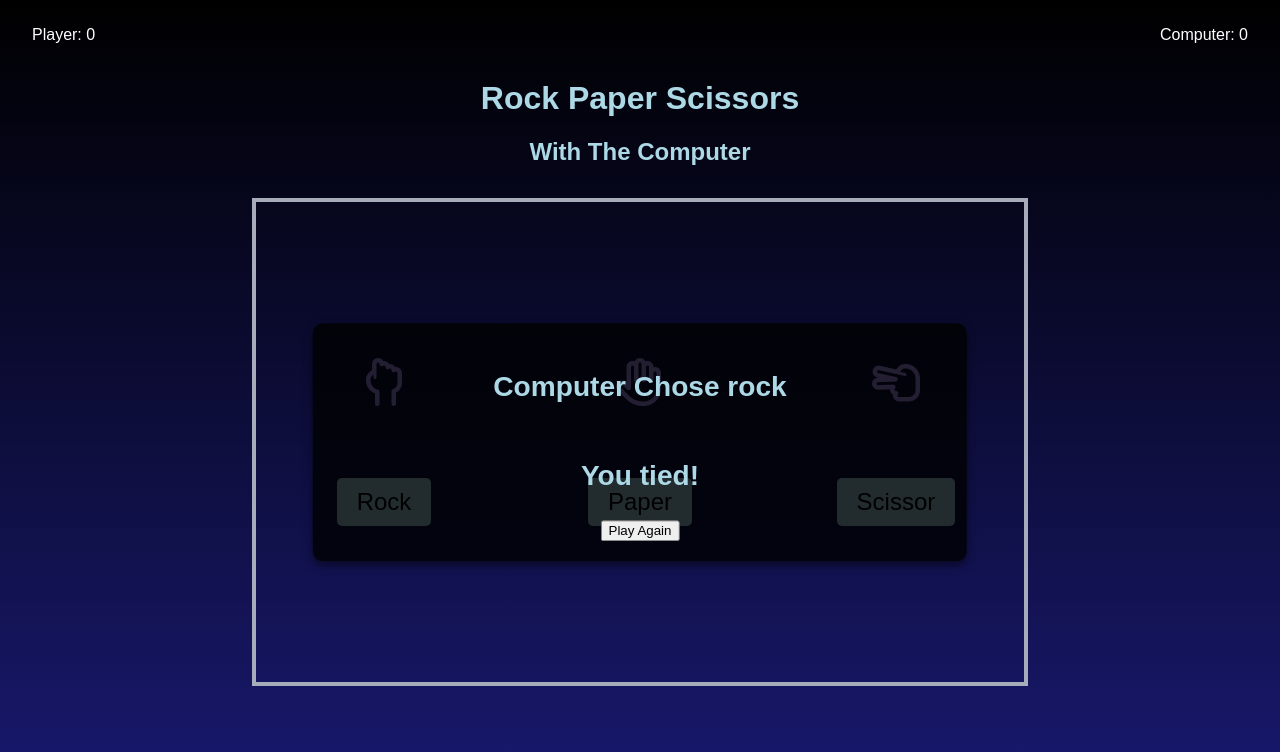
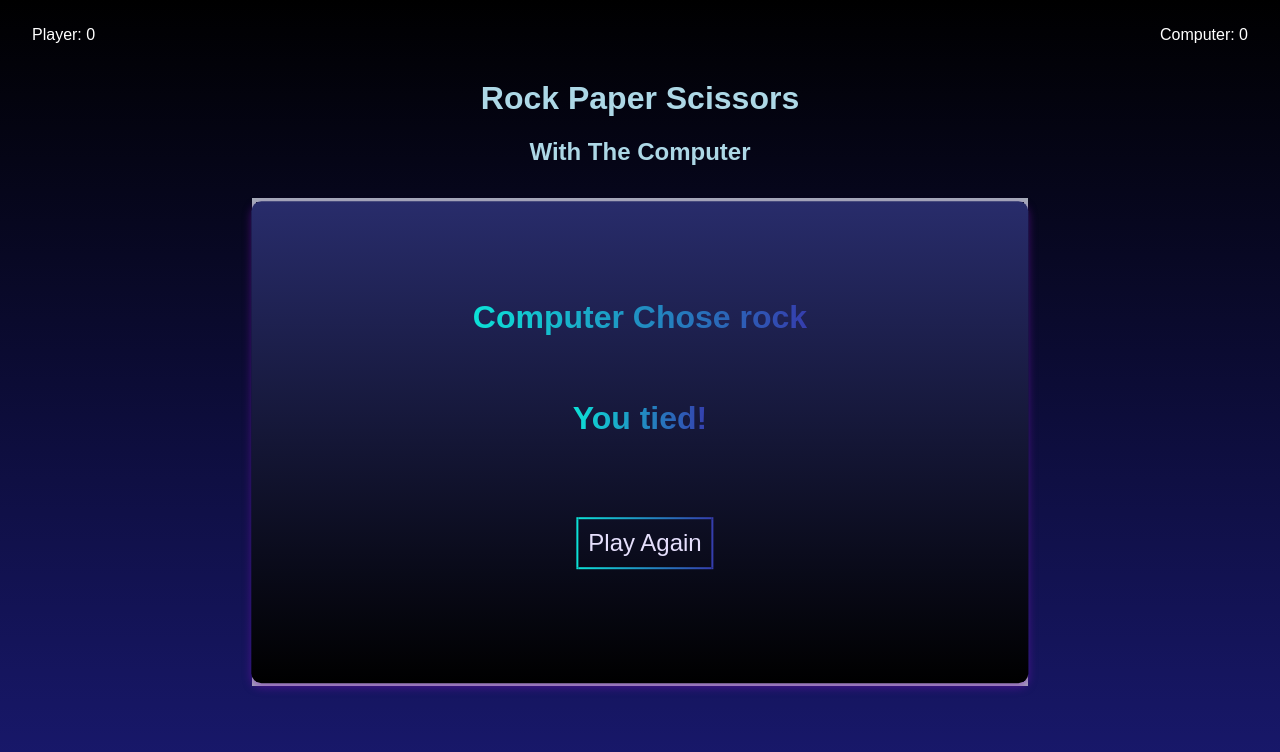
Before and after one commit to shafayet16/odin-RockPaperScissor, a plain HTML site: page index.html in a window 1280 px wide. Both pictures are taken after a click on the button "Rock". Drawn offline with Linux system fonts and the light colour scheme.

Commit message:
Update aftermath display structure and enhance styling for game results

```diff
--- a/index.html
+++ b/index.html
@@ -43,9 +43,9 @@
         <button id="scissor">Scissor</button>
       </div>
       <div class="aftermath">
-        <h3>Computer Chose <span id="compChoice"></span></h3>
-        <h3>You <span id="result"></span></h3>
-        <button>Play Again</button>
+        <h3 id="1st">Computer Chose <span id="compChoice"></span></h3>
+        <h3 id="2nd">You <span id="result"></span></h3>
+        <button id="playagain">Play Again</button>
       </div>
     </div>
     <script src="index.js"></script>
--- a/index.js
+++ b/index.js
@@ -5,7 +5,7 @@ let computerPointValue = 0;
 let rock = document.getElementById("rock");
 let paper = document.getElementById("paper");
 let scissor = document.getElementById("scissor");
-let CompSpan = document.querySelector(".aftermath span"); //select the span inside the aftermath div.
+let CompSpan = document.querySelector(".aftermath span");
 let resultDisplay = document.getElementById("result");
 let playAgainButton = document.querySelector(".aftermath button");
 let playerChoice = "";
@@ -44,15 +44,38 @@ function playGame(computer, player) {
   aftermath.style.top = "50%";
   aftermath.style.left = "50%";
   aftermath.style.transform = "translate(-50%, -50%)";
-  aftermath.style.width = "80%";
+  aftermath.style.width = "96%";
+  aftermath.style.height = "92%";
   aftermath.style.padding = "20px";
-  aftermath.style.backgroundColor = "rgba(0, 0, 0, 0.8)";
+  aftermath.style.background = "linear-gradient(to bottom, #282c6b, #000000)";
   aftermath.style.borderRadius = "10px";
-  aftermath.style.boxShadow = "0 4px 8px rgba(0, 0, 0, 0.5)";
+  aftermath.style.boxShadow = "0 4px 8px rgba(127, 19, 189, 0.5)";
   aftermath.style.color = "#add8e6";
   aftermath.style.fontSize = "1.5em";
   aftermath.style.textAlign = "center";
-  moves.style.display = "none";
+  moves.forEach((move) => {
+    move.style.display = "none";
+  });
+  playAgainButton.style.display = "block";
+  if (playerPointValue === 5) {
+    aftermath.style.background =
+      "linear-gradient(to bottom,rgb(255, 255, 255),rgb(255, 255, 255))";
+    playAgainButton.style.color = "lime"; // Corrected line
+    resultDisplay.textContent = "Won The Game!";
+    playerPointValue = 0;
+    computerPointValue = 0;
+    playerPoint.textContent = playerPointValue;
+    computerPoint.textContent = computerPointValue;
+  } else if (computerPointValue === 5) {
+    resultDisplay.textContent = "Lost The Game!";
+    aftermath.style.background =
+      "linear-gradient(to bottom,rgb(0, 0, 0), #000000)";
+    playAgainButton.style.color = "Red"; // Corrected line
+    playerPointValue = 0;
+    computerPointValue = 0;
+    playerPoint.textContent = playerPointValue;
+    computerPoint.textContent = computerPointValue;
+  }
 }
 
 rock.addEventListener("click", function () {
@@ -72,6 +95,9 @@ scissor.addEventListener("click", function () {
 
 playAgainButton.addEventListener("click", function () {
   aftermath.style.display = "none";
+  moves.forEach((move) => {
+    move.style.display = "flex";
+  });
 });
 
 playerPoint.textContent = playerPointValue;
--- a/styles.css
+++ b/styles.css
@@ -50,7 +50,7 @@ nav {
   outline: #a6acb9 solid 4px;
 }
 i {
-  font-size: 3em;
+  font-size: 5em;
   display: block;
   margin: 0 auto;
 }
@@ -70,5 +70,31 @@ i {
     font-size: 1.5em;
     border-radius: 5px;
     cursor: pointer;
+    position: relative;
+    left: 6px;
   }
 }
+.hidden {
+  display: none;
+}
+.aftermath h3 {
+  position: relative;
+  top: -3rem;
+  font-size: 2rem;
+  background: linear-gradient(to right, #0ce2d7, #353dad);
+  -webkit-background-clip: text;
+  -webkit-text-fill-color: transparent;
+  display: inline-block;
+}
+.aftermath button {
+  background: transparent;
+  color: #e5dffc;
+  border: 2px solid transparent;
+  border-image: linear-gradient(to right, #0ce2d7, #353dad) 1;
+  padding: 10px;
+  font-size: 1em;
+  border-radius: 5px;
+  cursor: pointer;
+  position: relative;
+  left: 5px;
+}
```
